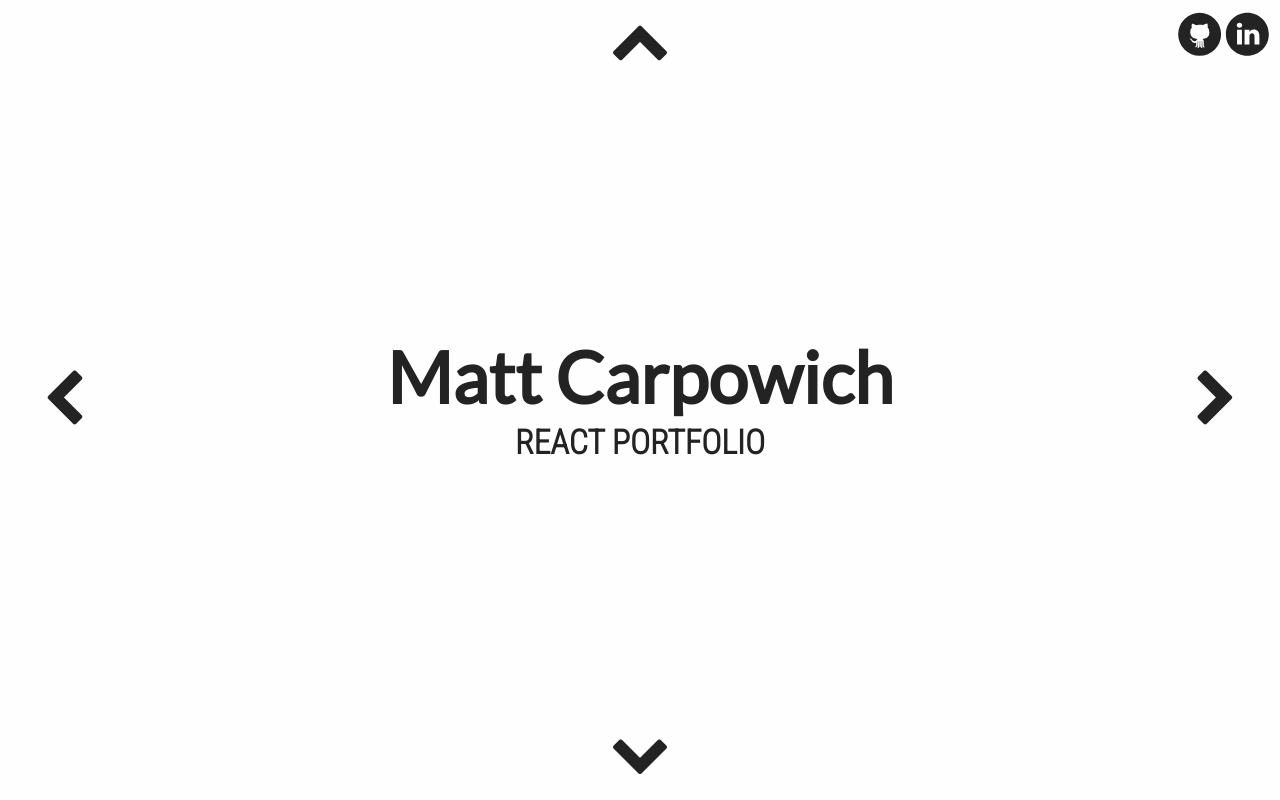
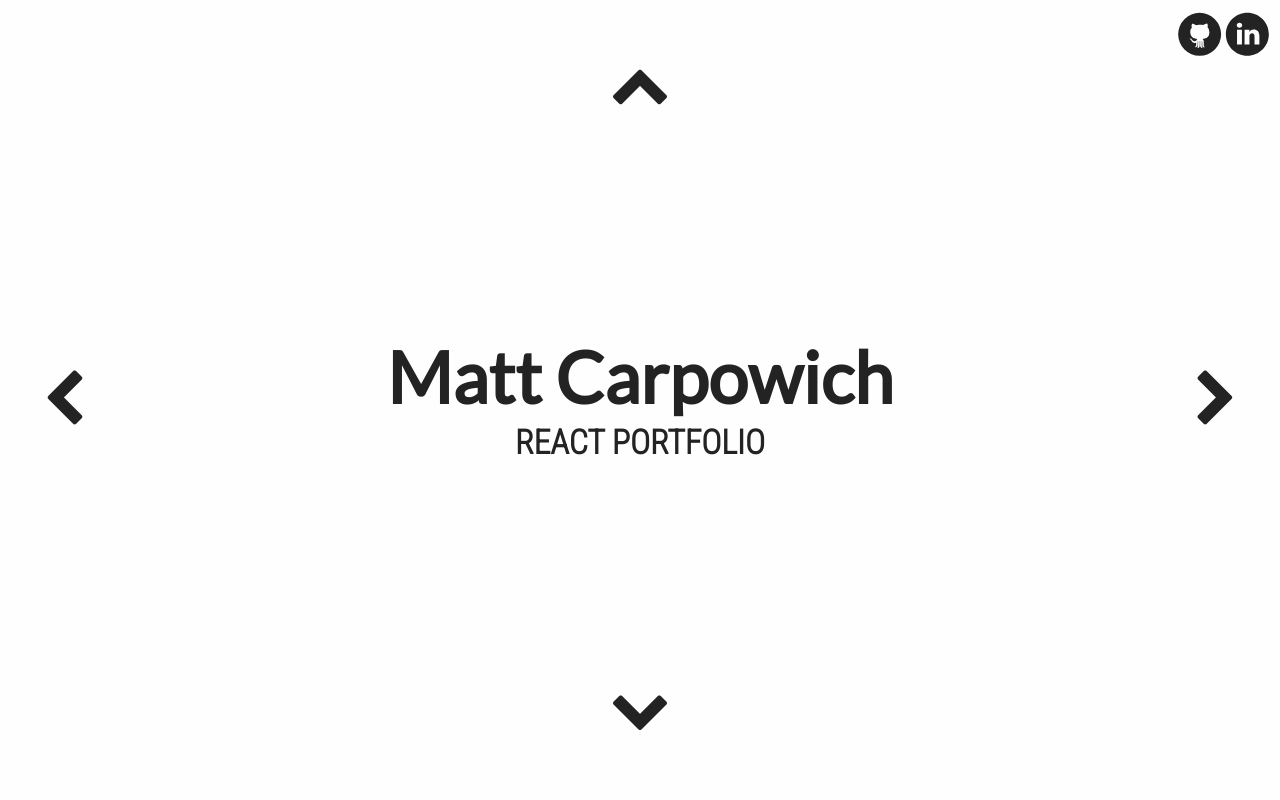
Before and after one commit to mattcarpowich1/React-Portfolio, a React (Create React App) app in the folder app/: page / in a window 1280 px wide. Built offline with nearby package versions, Linux system fonts and the light colour scheme.

Commit message:
brought vertical arrow inwards

```diff
--- a/app/src/App.css
+++ b/app/src/App.css
@@ -1,5 +1,6 @@
 html, body {
-  -webkit-font-smoothing: grayscale;
+  font-smoothing: antialiased;
+  -webkit-font-smoothing: antialiased;
   background-color: #FEFEFE;
   color: #232323;
 }
--- a/app/src/Screen/Arrow/Arrow.css
+++ b/app/src/Screen/Arrow/Arrow.css
@@ -7,7 +7,7 @@
 }
 
 .y-styles {
-  height: 8vh;
+  height: 10vh;
   display: flex;
   flex-direction: row;
   justify-content: center;
--- a/app/src/Screen/MiddleRow/MiddleRow.css
+++ b/app/src/Screen/MiddleRow/MiddleRow.css
@@ -1,5 +1,5 @@
 #mid_row {
-  height: 80vh;
+  height: 67vh;
   width: 100%;
   display: flex;
   flex-direction: row;
```
